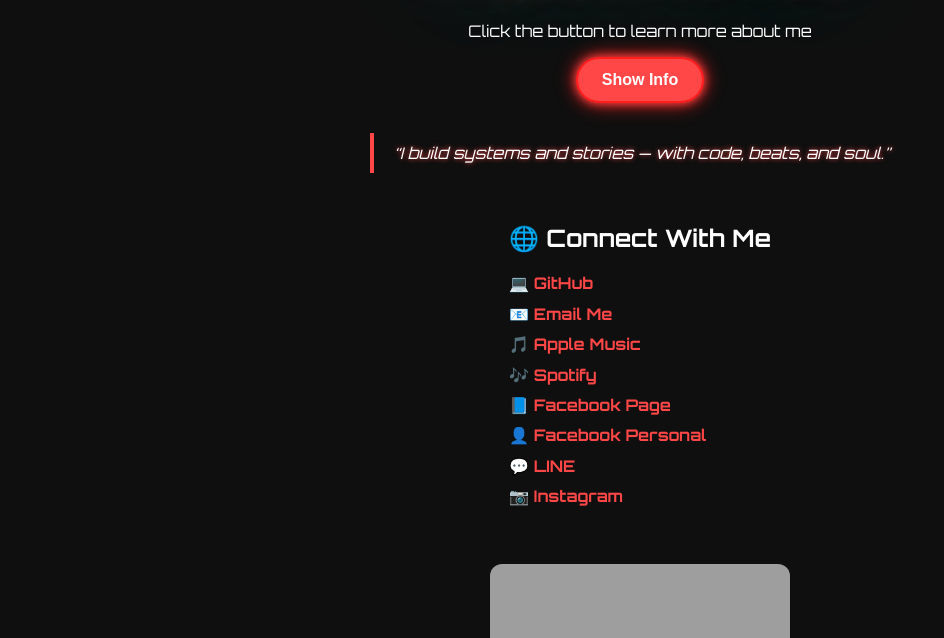
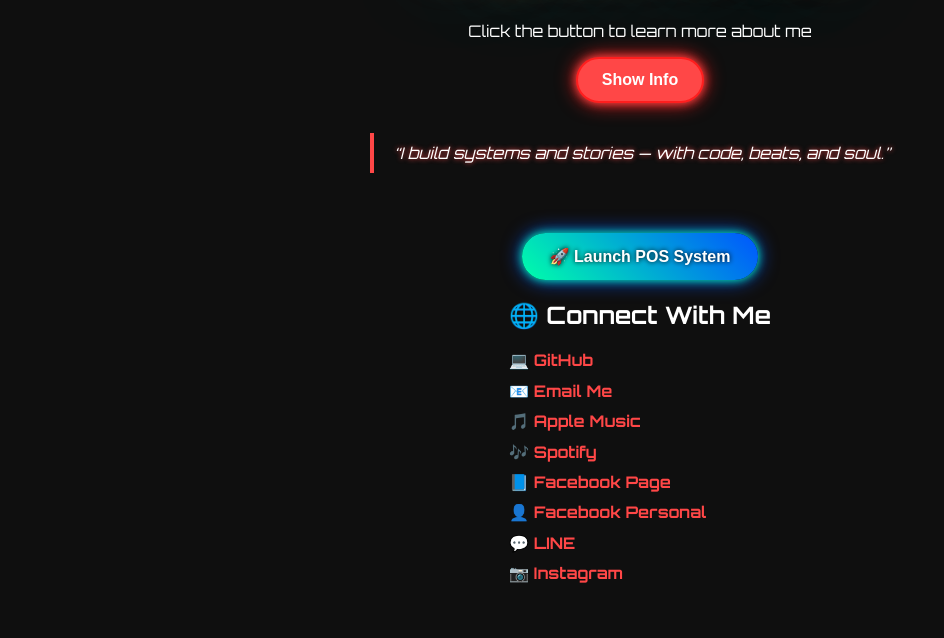
Before and after one commit to theimhtikesoe/Rhyzoe-Portfolio, a plain HTML site: page index.html in a window 1280 px wide. Shown: the part 147-785 px from the top of the page, without its empty margins (0-944 px from the left). Drawn offline with Linux system fonts and the light colour scheme; grey boxes are pictures that could not be loaded.

Commit message:
Update index.html
POS system link add

```diff
--- a/index.html
+++ b/index.html
@@ -172,6 +172,28 @@
     “I build systems and stories — with code, beats, and soul.”
   </blockquote>
 
+  <div style="margin-top: 30px;">
+  <a href="https://new-life-bottles-pos.vercel.app/" target="_blank">
+    <button style="
+      background: linear-gradient(45deg, #00ffaa, #0055ff);
+      color: #fff;
+      padding: 14px 28px;
+      border: none;
+      border-radius: 30px;
+      font-size: 1rem;
+      font-weight: bold;
+      text-shadow: 0 0 5px #000;
+      box-shadow: 0 0 10px #00ffaa, 0 0 20px #0055ff;
+      cursor: pointer;
+      transition: 0.3s ease-in-out;
+    " onmouseover="this.style.boxShadow='0 0 15px #00ffaa, 0 0 30px #0055ff'" onmouseout="this.style.boxShadow='0 0 10px #00ffaa, 0 0 20px #0055ff'">
+      🚀 Launch POS System
+    </button>
+  </a>
+</div>
+
+
+
   <div class="social-links">
     <h2>🌐 Connect With Me</h2>
     <ul>
```
